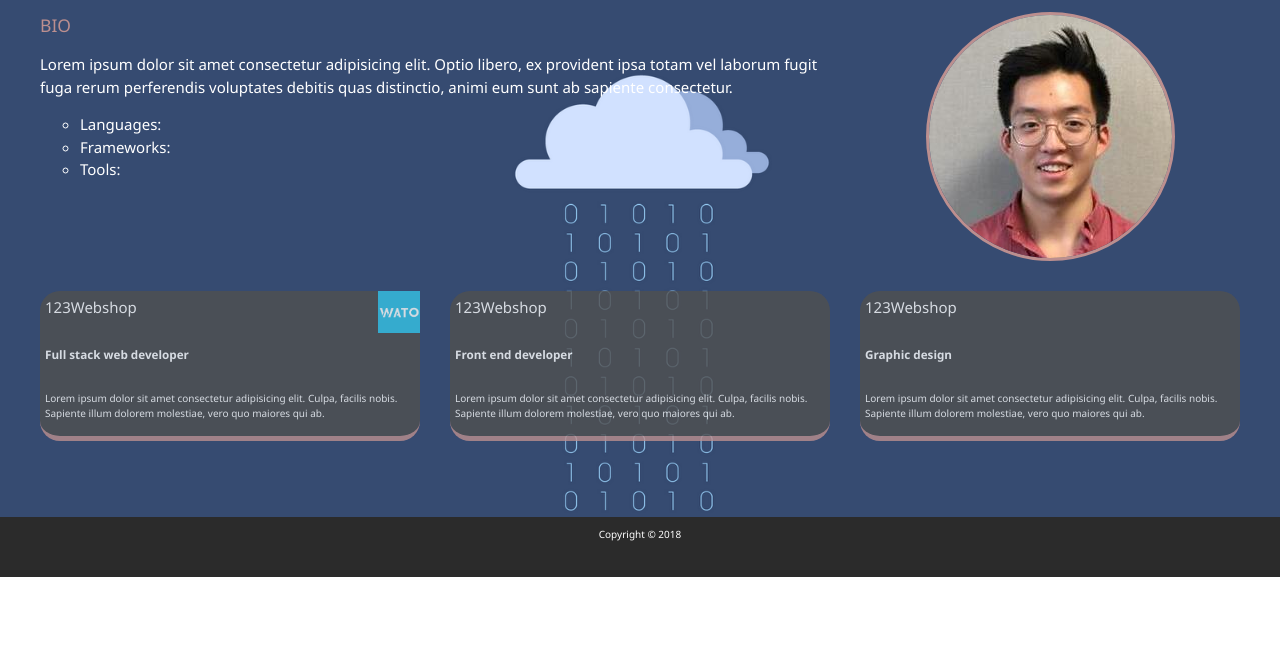
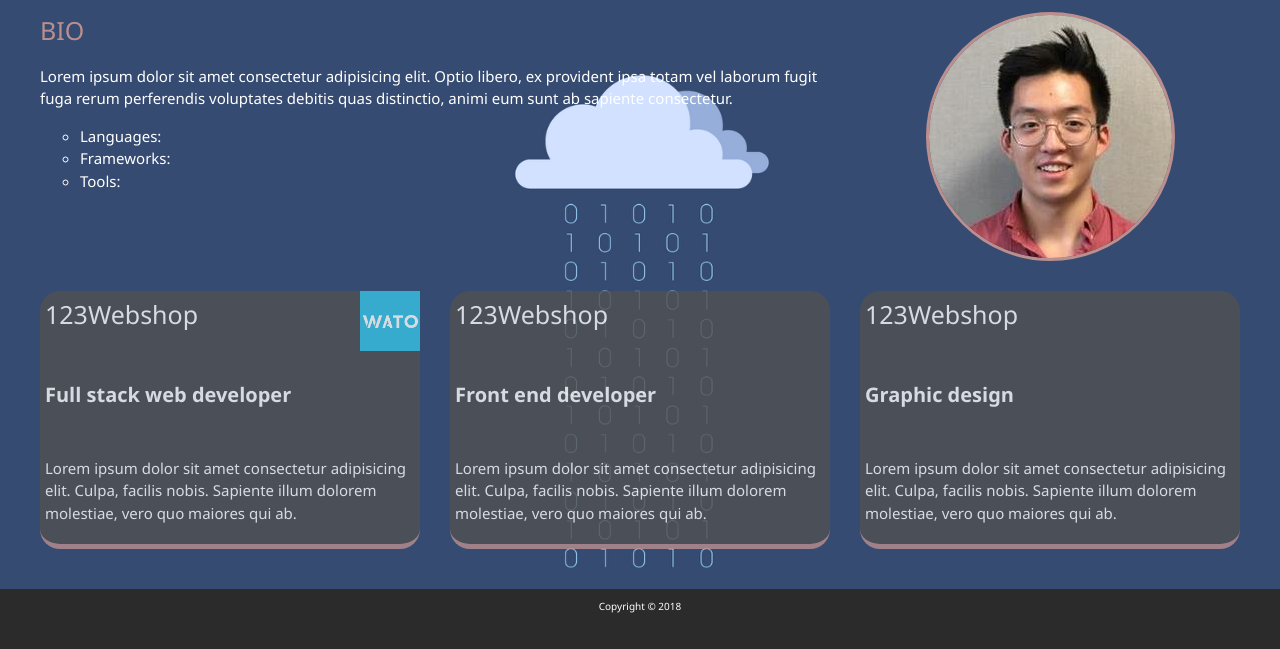
Before and after one commit to Wmeng98/Portfolio-Personal, a website: page dist/about.html in a window 1280 px wide. Shown: the part 223-872 px from the top of the page. Before the commit the page ends 800 px from the top, so only its background shows below. Drawn offline with Linux system fonts and the light colour scheme.

Commit message:
contact page

```diff
--- a/scss/_config.scss
+++ b/scss/_config.scss
@@ -21,6 +21,7 @@ $background-opactiy: 0.9;
       background: $home-image;
       background-attachment: fixed;
       background-size: cover;
+      background-position: center center;
 
       &:after {
         content: '';
@@ -38,6 +39,7 @@ $background-opactiy: 0.9;
       background: $about-image;
       background-attachment: fixed;
       background-size: cover;
+      background-position: center center;
 
       &:after {
         content: '';
@@ -55,6 +57,7 @@ $background-opactiy: 0.9;
       background: $project-image;
       background-attachment: fixed;
       background-size: cover;
+      background-position: top left;
 
       &:after {
         content: '';
@@ -68,6 +71,28 @@ $background-opactiy: 0.9;
         /*background: rgba($primary-color, $background-opactiy);  */
       }
     }
+    &#contact-img {
+      background: #141E30;  /* fallback for old browsers */
+      background: -webkit-linear-gradient(to right, #243B55, #141E30);  /* Chrome 10-25, Safari 5.1-6 */
+      background: linear-gradient(to right, #243B55, #141E30); /* W3C, IE 10+/ Edge, Firefox 16+, Chrome 26+, Opera 12+, Safari 7+ */
+
+      background-attachment: fixed;
+      background-size: cover;
+      background-position: top left;
+
+      &:after {
+        content: '';
+        position: absolute;
+        top: 0;
+        right: 0;
+        width: 100%;
+        height: 100%;
+        z-index: -1;
+
+        /*background: rgba($primary-color, $background-opactiy);  */
+      }
+    }
+
 
   }
 }
--- a/scss/_mobile.scss
+++ b/scss/_mobile.scss
@@ -1,9 +1,6 @@
 // Widescreens
 
 @include mediaXl {
-  .project-info {
-    grid-template-columns: repeat(4, 1fr);
-  }
 }
 
 // Desktops & Laptops
--- a/scss/main.scss
+++ b/scss/main.scss
@@ -124,6 +124,12 @@ main {
       border: $about-secondary-color 3px solid;
     }
   }
+  .about-secondary {
+    font-size: 2.5rem;
+  }
+  p, li {
+    font-size: 1.5rem;
+  }
 
   .bio {
     grid-area: bio;
@@ -144,10 +150,13 @@ main {
     }
 
     h3 {
-      font-size: 1.5rem;
+      font-size: 2.5rem;
     }
     h6 {
-      font-size: 1.17rem;
+      font-size: 2rem;
+    }
+    p {
+      font-size: 1.5rem;
     }
     border-radius: 20px;
   }
@@ -214,6 +223,10 @@ h1.lg-heading.white-txt {
       @include easeOut;
     }
   }
+
+  .fab.fa-github {
+    font-size: 2rem;
+  }
 }
 
 .btn {
@@ -232,6 +245,27 @@ h1.lg-heading.white-txt {
   color: white;
 }
 
+// Contact
+.boxes {
+  display: flex;
+  flex-wrap: wrap;
+  justify-content: space-evenly;
+  align-items: center;
+  margin-top: 1.1rem;
+
+  div {
+    font-size: 2.3rem;
+    border: 3px white solid;
+    padding: 1.5rem 2.5rem;
+    margin-bottom: 3rem;
+    @include easeOut
+
+    &:hover {
+      padding: 0.5rem 1.5rem;
+      background: $secondary-color;
+    }
+  }
+}
 
 
 
```
Also changed, not shown: dist/about.html, dist/contact.html (added), dist/css/main.css.
